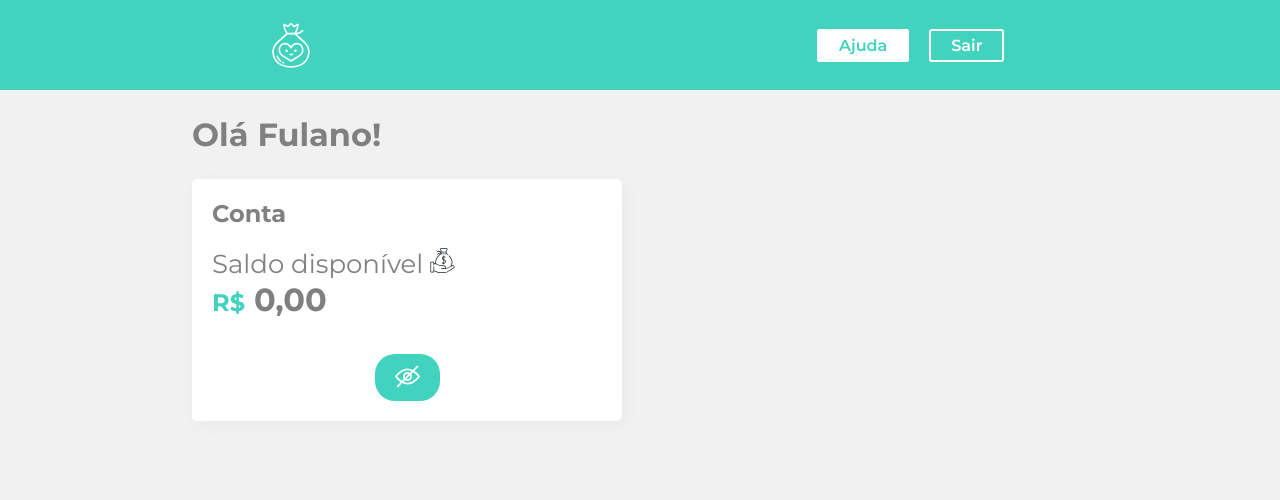
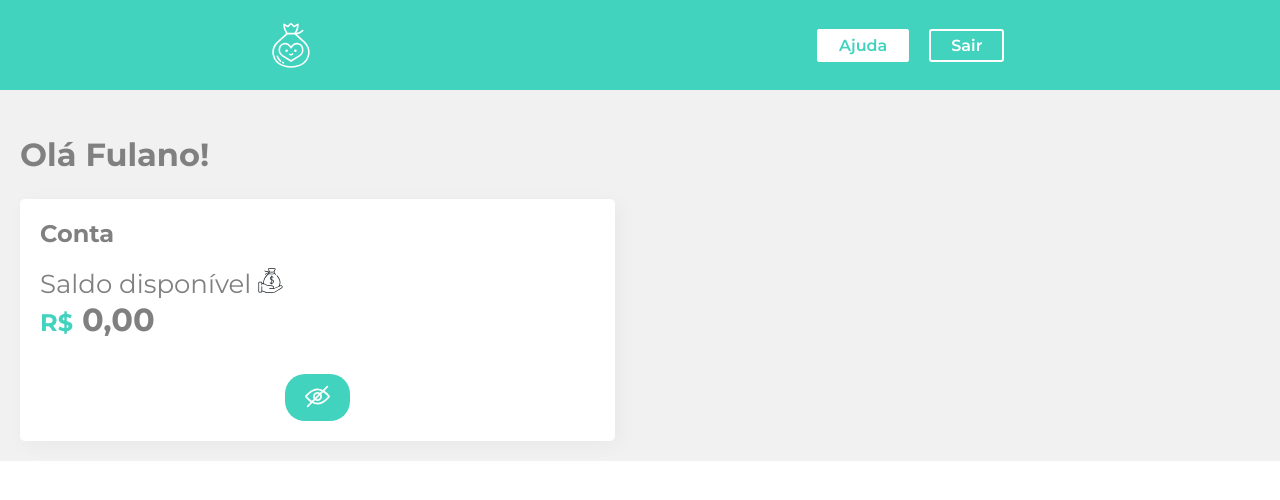
Before and after one commit to Luca-Ferri-Paschoal/smart-back, a React (Create React App) app: page / in a window 1280 px wide. Shown: the top 500 px of the page. Built offline with nearby package versions, Linux system fonts and the light colour scheme.

Commit message:
Criando componente Icone e refatorando Container e Conteudo

```diff
--- a/src/Components/Conta/index.jsx
+++ b/src/Components/Conta/index.jsx
@@ -1,8 +1,15 @@
 import React, { useState } from "react";
+import styled from "styled-components";
 
 import privado from "../../assets/images/privado.svg";
 import olho_icone from "../../assets/images/olho.svg";
 import dinheiro from "../../assets/images/dinheiro.svg";
+
+import { Icone } from "../UI";
+
+const IconeMargin = styled(Icone)`
+  margin-top: 2px;
+`;
 
 const Conta = () => {
   const [toggleState, untoggle] = useState(true);
@@ -17,7 +24,7 @@
       <div style={{ fontSize: "26px", padding: "20px 0" }}>
         Saldo disponível{" "}
         <span>
-          <img className="imagem-icone" src={dinheiro} alt="Ícone Saldo" />
+          <Icone src={dinheiro} alt="Ícone Saldo" />
         </span>
         {toggleState ? (
           <div className="saldo">
@@ -27,9 +34,7 @@
       </div>
 
       <button className="btn" onClick={toggleHandler}>
-        <img
-          style={{ marginTop: "2px" }}
-          className="imagem-icone"
+        <IconeMargin
           src={toggleState ? privado : olho_icone}
           alt="Privacidade do Saldo"
         />
--- a/src/Components/Container/index.jsx
+++ b/src/Components/Container/index.jsx
@@ -1,17 +1,27 @@
 import React from "react";
+import styled from "styled-components";
 
 import Titulo from "../Titulo";
 import Conta from "../Conta";
 
-const Container = () => {
+const Container = styled.div`
+  background-color: #f1f1f1;
+  padding: 20px;
+`;
+
+const Conteudo = styled.section`
+  display: flex;
+  flex-direction: row;
+  justify-content: space-between;
+`;
+
+export default () => {
   return (
-    <div className="container">
+    <Container>
       <Titulo>Olá Fulano!</Titulo>
-      <section className="conteudo">
+      <Conteudo>
         <Conta />
-      </section>
-    </div>
+      </Conteudo>
+    </Container>
   );
 };
-
-export default Container;
--- /dev/null
+++ b/src/Components/UI/index.js
@@ -0,0 +1,6 @@
+import styled from "styled-components";
+
+export const Icone = styled.img`
+    height: 25px;
+    width: 25px;
+`;
--- a/src/assets/estilos.css
+++ b/src/assets/estilos.css
@@ -1,20 +1,3 @@
-.container {
-  background-color: #f1f1f1;
-  min-height: 90vh;
-  padding: 0px 15vw;
-}
-
-.conteudo {
-  display: flex;
-  flex-direction: row;
-  justify-content: space-between;
-}
-
-.imagem-icone {
-  height: 25px;
-  width: 25px;
-}
-
 .btn {
   margin: 15px auto 0px auto;
   display: block;
```
